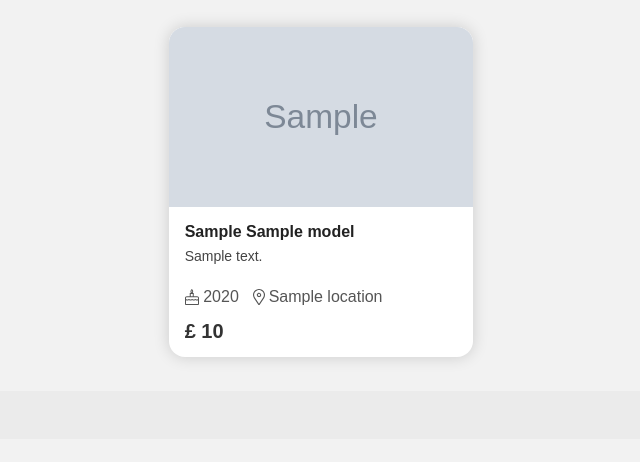
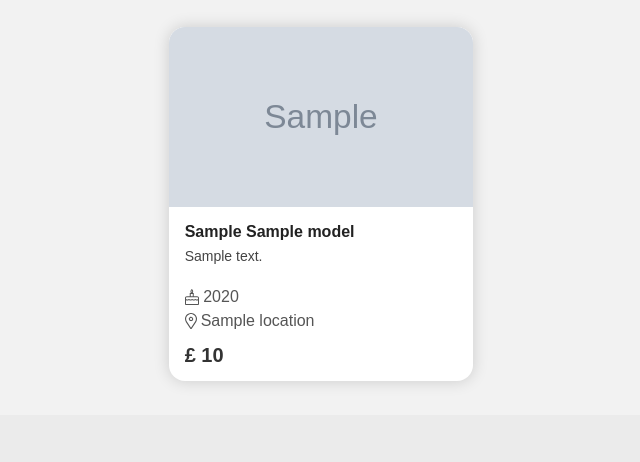
Before and after one commit to ancfoster/Next-Boat, a Django app: template listings/templates/listings/listings.html in a window 1280 px wide. Shown: the part 53-515 px from the top of the page, without its empty margins (10-650 px from the left). Run offline with Django 4.2, Linux system fonts and the light colour scheme; the template is opened without the code that fills it: most values are stand-ins (such as "Sample title", 1, 10 or a date in 2020); grey boxes marked "Sample" are stand-in pictures; some web fonts are replaced.

Commit message:
Add missing URL in listings.html & fix padding in listings.css

```diff
--- a/listings/templates/listings/listings.html
+++ b/listings/templates/listings/listings.html
@@ -10,7 +10,7 @@
 <div class="listing-grid">
     {% for listing in listings_list %}
     <div class="boat-listing-cont">
-        <a href="#">
+        <a href="{% url 'boat_listing_details' listing.pk %}">
             <div class="boat-listing-item">
                 <img class="listing-picture" alt="Picture of boat {{ listing.get_make_display }} {{ listing.model }}" src="{{ listing.featured_image.url }}">
                 <div class="listing-text-flex">
--- a/static/css/listings.css
+++ b/static/css/listings.css
@@ -70,16 +70,16 @@
 .year-loc-flex {
     width: 100%;
     display: flex;
-    flex-direction: row;
-    flex-wrap: nowrap;
-    align-items: center;
+    flex-direction: column;
+    flex-wrap: wrap;
+    align-items: flex-start;
     margin-bottom: 8px;
+    justify-content: flex-start;
 }
 .year {
     width: 60px;
     margin-bottom: 8px;
     display: flex;
-    flex: row;
     flex-wrap: nowrap;
     align-items: center;
     justify-content: flex-start;
@@ -93,8 +93,7 @@
     margin-right: 4px;
 }
 .location {
-    width: calc(100% - 68px);
-    margin-left: 8px;
+    width: 100%;
     margin-bottom: 8px;
     display: flex;
     flex: row;
```
